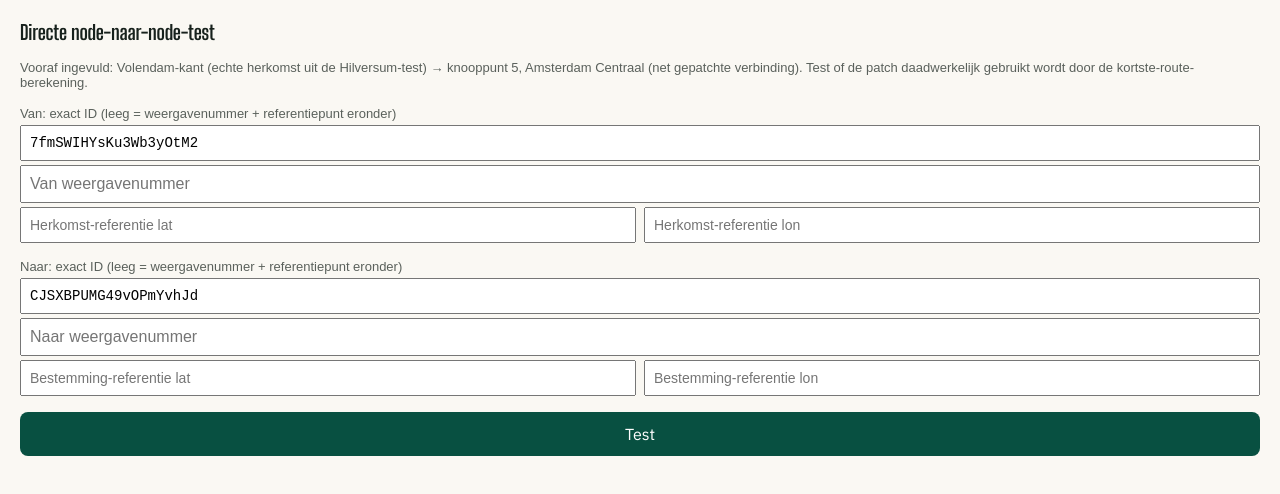
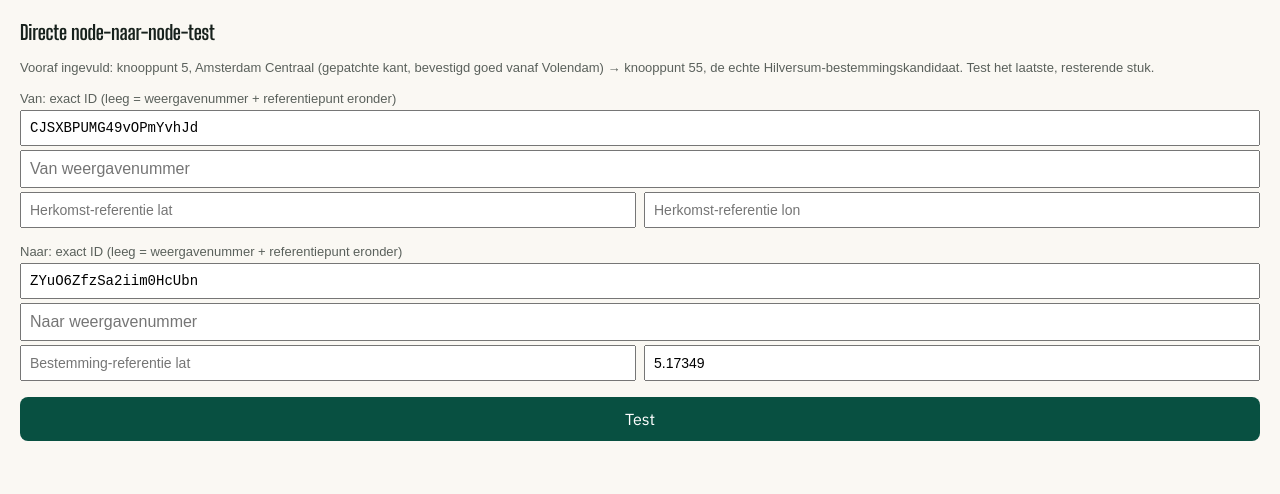
Before and after one commit to stuctech-eng/GoKnoop, a Next.js app: page /debug/direct-route in a window 1280 px wide. Shown: the top 494 px of the page. Built offline with nearby package versions, Linux system fonts and the light colour scheme.

Commit message:
goknoop update — v1.0.205 — 4 sep 2026, 18:57

```diff
--- a/app/debug/direct-route/page.tsx
+++ b/app/debug/direct-route/page.tsx
@@ -30,14 +30,14 @@ type DirectRouteResult = {
 };
 
 export default function DirectRoutePage() {
-  const [fromNodeId, setFromNodeId] = useState("7fmSWIHYsKu3Wb3yOtM2"); // Volendam-kant, echte herkomst uit de Hilversum-test
-  const [toNodeId, setToNodeId] = useState("CJSXBPUMG49vOPmYvhJd"); // Knooppunt 5, Amsterdam Centraal (net gepatcht)
+  const [fromNodeId, setFromNodeId] = useState("CJSXBPUMG49vOPmYvhJd"); // Knooppunt 5, Amsterdam Centraal
+  const [toNodeId, setToNodeId] = useState("ZYuO6ZfzSa2iim0HcUbn"); // Knooppunt 55, echte bestemmingskandidaat uit de Hilversum-test
   const [fromDisplay, setFromDisplay] = useState("");
   const [toDisplay, setToDisplay] = useState("");
   const [nearFromLat, setNearFromLat] = useState("");
   const [nearFromLon, setNearFromLon] = useState("");
   const [nearToLat, setNearToLat] = useState("");
-  const [nearToLon, setNearToLon] = useState("");
+  const [nearToLon, setNearToLon] = useState("5.17349");
   const [loading, setLoading] = useState(false);
   const [error, setError] = useState<string | null>(null);
   const [result, setResult] = useState<DirectRouteResult | null>(null);
@@ -83,7 +83,7 @@ export default function DirectRoutePage() {
     <div style={{ padding: 20, fontFamily: "sans-serif" }}>
       <h1 style={{ fontSize: 20, marginBottom: 16 }}>Directe node-naar-node-test</h1>
       <p style={{ fontSize: 13, opacity: 0.7, marginBottom: 16 }}>
-        Vooraf ingevuld: Volendam-kant (echte herkomst uit de Hilversum-test) → knooppunt 5, Amsterdam Centraal (net gepatchte verbinding). Test of de patch daadwerkelijk gebruikt wordt door de kortste-route-berekening.
+        Vooraf ingevuld: knooppunt 5, Amsterdam Centraal (gepatchte kant, bevestigd goed vanaf Volendam) → knooppunt 55, de echte Hilversum-bestemmingskandidaat. Test het laatste, resterende stuk.
       </p>
 
       <p style={{ fontSize: 13, opacity: 0.7, marginBottom: 4 }}>Van: exact ID (leeg = weergavenummer + referentiepunt eronder)</p>
```
